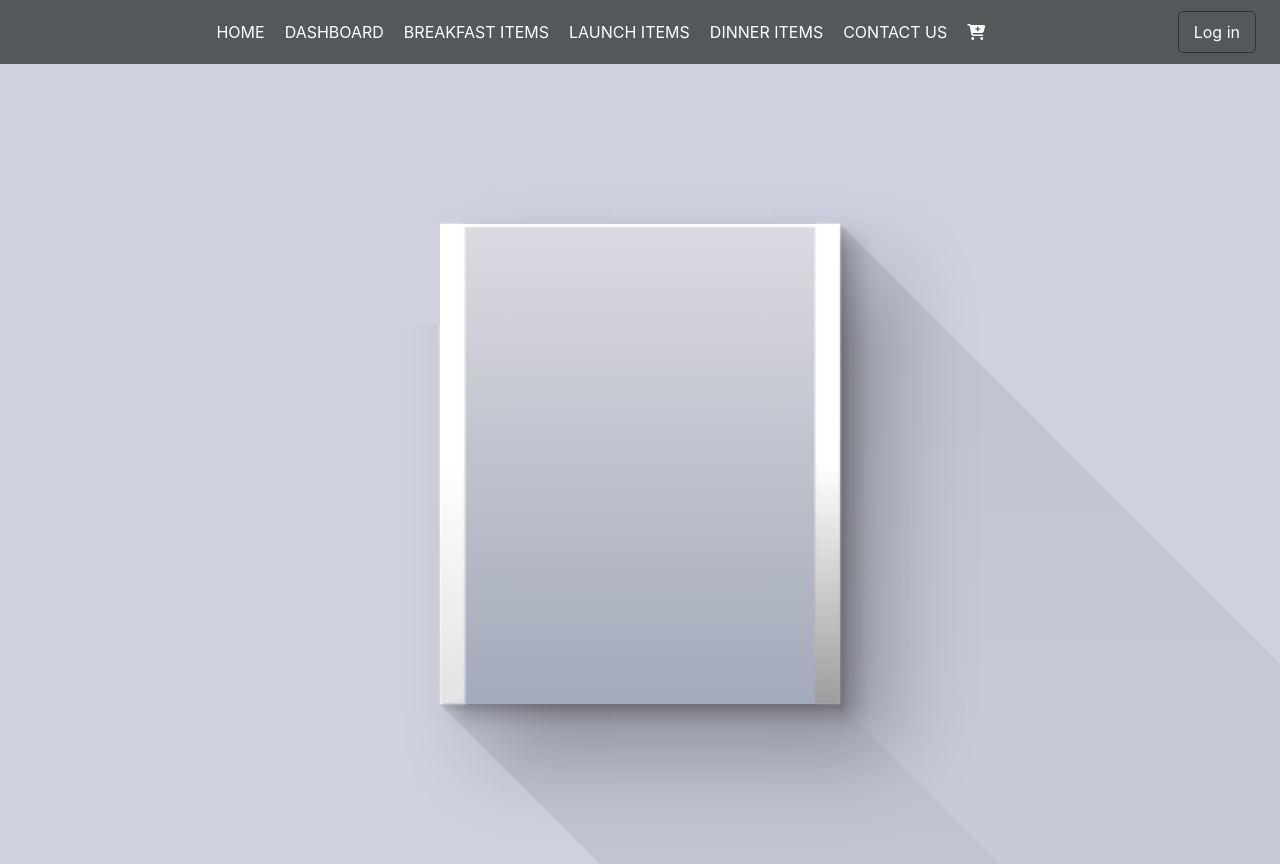
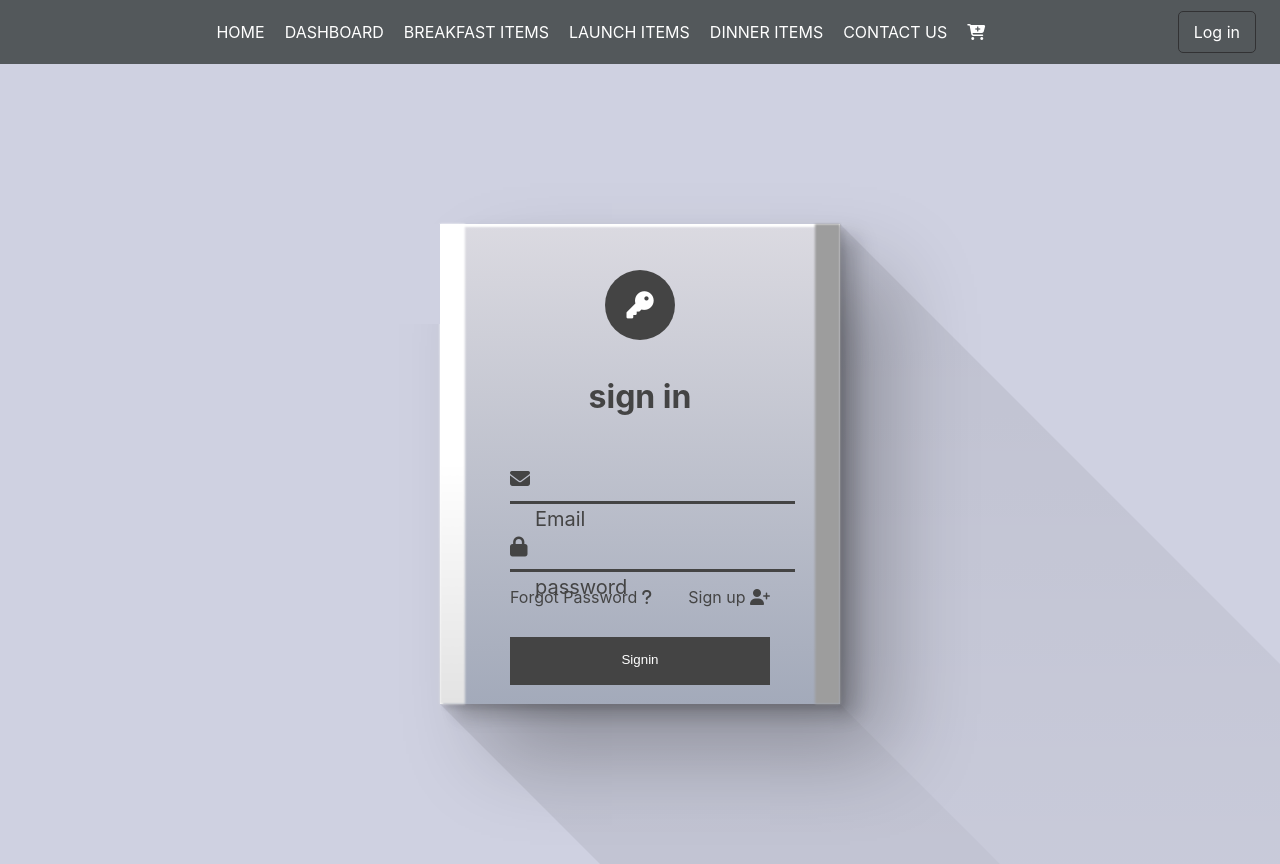
Before and after one commit to Moyen75/hotel-pro-client, a React (Create React App) app: page /login in a window 1280 px wide. Built offline with nearby package versions, Linux system fonts and the light colour scheme; no server answers.

Commit message:
login page design done

```diff
--- a/public/index.html
+++ b/public/index.html
@@ -14,7 +14,7 @@
       user's mobile device or desktop. See https://developers.google.com/web/fundamentals/web-app-manifest/
     -->
   <link rel="manifest" href="%PUBLIC_URL%/manifest.json" />
-  <script src="https://kit.fontawesome.com/ca26e6316f.js" crossorigin="anonymous"></script>
+  <script src="https://kit.fontawesome.com/131193ceb3.js" crossorigin="anonymous"></script>
   <!--
       Notice the use of %PUBLIC_URL% in the tags above.
       It will be replaced with the URL of the `public` folder during the build.
--- a/src/Style/Style.css
+++ b/src/Style/Style.css
@@ -339,7 +339,7 @@
     right: 0;
     width: 25px;
     height: 100%;
-    background: linear-gradient(#fff, #fff, #9d9d9d);
+    background: #9d9d9d;
     filter: blur(1px);
     z-index: 1;
 }
@@ -383,7 +383,7 @@
     z-index: 10;
 }
 
-.link-content {
+.login-content {
     position: relative;
     width: 100%;
     height: 100%;
@@ -393,6 +393,107 @@
         20px 10px 20px rgba(0, 0, 0, 0.1),
         50px 50px 80px rgba(0, 0, 0, 0.25),
         inset 3px 3px 2px #fff;
+    display: flex;
+    justify-content: center;
+    align-items: center;
+}
+
+.login-form {
+    position: relative;
+    width: 260px;
+    display: flex;
+    justify-content: center;
+    align-items: center;
+    flex-direction: column;
+}
+
+.login-form h2 {
+    font-size: 2em;
+    color: #444;
+    margin-bottom: 20px;
+}
+
+.login-logo {
+    width: 70px;
+    height: 70px;
+    background: #444;
+    color: #fff;
+    font-size: 1.7em;
+    margin-bottom: 10px;
+    display: flex;
+    justify-content: center;
+    align-items: center;
+    border-radius: 50%;
+}
+
+.input-box {
+    position: relative;
+    width: 100%;
+    margin-top: 30px;
+}
+
+.input-box input {
+    position: relative;
+    width: 100%;
+    padding: 10px 0 10px 25px;
+    background: transparent;
+    box-shadow: none;
+    border: none;
+    border-bottom: 3px solid #444;
+    outline: none;
+    color: #444;
+}
+
+.input-box i {
+    position: absolute;
+    left: 0;
+    bottom: 15px;
+    font-size: 1.25em;
+    color: #444;
+}
+
+.input-box span {
+    position: absolute;
+    left: 0;
+    padding: 3px 0 10px 25px !important;
+    font-size: 1.25em;
+    pointer-events: none;
+    color: #444;
+    transition: 0.5s;
+}
+
+.input-box input:focus~span,
+.input-box input:valid~span {
+    transform: translateY(-24px);
+    font-size: 0.9em;
+    background: #444;
+    color: #fff;
+    /* left: -10px; */
+    padding: 4px 6px !important;
+}
+
+.login-links {
+    width: 100%;
+    display: flex;
+    justify-content: space-between;
+    align-items: center;
+    margin-top: 15px;
+}
+
+.login-links a {
+    color: #444;
+    text-decoration: none;
+}
+
+.input-box input[type="submit"] {
+    background: #444;
+    color: #fff;
+    cursor: pointer;
+    padding: 15px;
+}
+
+.input-box input[type="submit"]:hover {
+    background: #333;
 }
 
 .login-input {
--- a/src/shared/Login/Login.js
+++ b/src/shared/Login/Login.js
@@ -8,26 +8,42 @@ import useAuth from '../../hooks/useAuth';
 import { useLocation, useNavigate } from 'react-router';
 import { Link } from 'react-router-dom';
 import Footer from '../../pages/Home/Footer/Footer';
+import { useEffect } from 'react';
 
 
 const Login = () => {
     const [email, setEmail] = useState('')
     const [password, setPassword] = useState('')
+    const [err, setErr] = useState(false)
     const { googleSignIn, emailSignIn } = useAuth()
     let navigate = useNavigate();
     let location = useLocation();
 
+    useEffect(() => {
+        if (err) {
+            swal(
+                'ooppps!',
+                'Invalid email!',
+                'error'
+            )
+            setErr(false)
+            setEmail("")
+        }
+    }, [err])
+    const handleEmail = e => {
+        const email = e.target.value;
+        const mailformat = /^\w+([\.-]?\w+)*@\w+([\.-]?\w+)*(\.\w{2,3})+$/;
+        if (!email.match(mailformat)) return setErr(true)
+        setEmail(e.target.value)
 
-
-    const handleEmail = e => {
-        setEmail(e.target.value)
     }
     const handlePassword = e => {
         setPassword(e.target.value)
     }
     const handleOnSubmit = e => {
         e.preventDefault()
-        emailSignIn(email, password, success, navigate, location)
+        console.log(email, password)
+        // emailSignIn(email, password, success, navigate, location)
     }
     const success = () => {
         swal(
@@ -42,9 +58,30 @@ const Login = () => {
                 <div className="login-box">
                     <div className="login-cover"></div>
                     <div className="login-shadow"></div>
-                    <div className="link-content">
-                        <div className="link-form">
-                            <h3 className="link-logo"></h3>
+                    <div className="login-content">
+
+                        <div className="login-form">
+                            <h3 className="login-logo">
+                                <i class="fa-solid fa-key"></i>
+                            </h3>
+                            <h2>sign in</h2>
+                            <div className="input-box">
+                                <input onBlur={handleEmail} name="email" type="text" required />
+                                <i class="fa-solid fa-envelope"></i>
+                                <span>Email</span>
+                            </div>
+                            <div className="input-box">
+                                <input onBlur={handlePassword} name="password" type="password" required />
+                                <i class="fa-solid fa-lock"></i>
+                                <span>password</span>
+                            </div>
+                            <div className="login-links">
+                                <a href="#">Forgot Password <i class="fa-solid fa-question"></i></a>
+                                <a href="#">Sign up <i class="fa-solid fa-user-plus"></i></a>
+                            </div>
+                            <div className="input-box">
+                                <input type="submit" onClick={handleOnSubmit} value="Signin" />
+                            </div>
                         </div>
                     </div>
                 </div>
```
